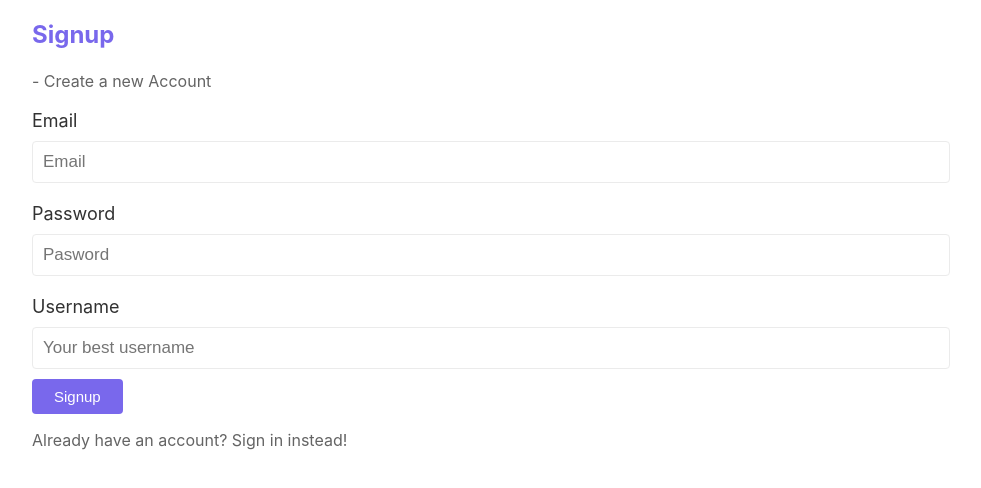
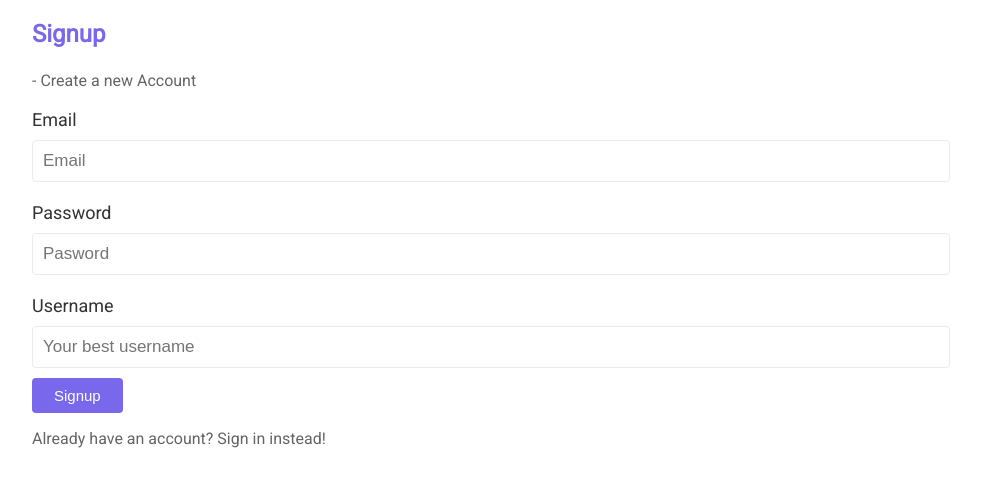
Before and after one commit to trueuni/React-Node-Blog, a React (Create React App) app in the folder blog-client/: page / in a window 1280 px wide. Shown: the top 488 px of the page, without its empty margins (160-1141 px from the left). Built offline with nearby package versions, Linux system fonts and the light colour scheme.

Commit message:
Roboto FONT and added a little margin

```diff
--- a/blog-client/src/index.css
+++ b/blog-client/src/index.css
@@ -1,8 +1,8 @@
+@import url('https://fonts.googleapis.com/css?family=Roboto&display=swap');
+
 body {
   margin: 0;
-  font-family: -apple-system, BlinkMacSystemFont, 'Segoe UI', 'Roboto', 'Oxygen',
-    'Ubuntu', 'Cantarell', 'Fira Sans', 'Droid Sans', 'Helvetica Neue',
-    sans-serif;
+  font-family: 'Roboto', sans-serif;
   -webkit-font-smoothing: antialiased;
   -moz-osx-font-smoothing: grayscale;
 }
--- a/blog-client/src/screens/IndexScreen.js
+++ b/blog-client/src/screens/IndexScreen.js
@@ -12,7 +12,7 @@
   }, []);
 
   return (
-    <div>
+    <div style={{ marginTop: '20px' }}>
       {state.length === 0 && (
         <div>
           <Text>You don't have any blog yet</Text>
```
